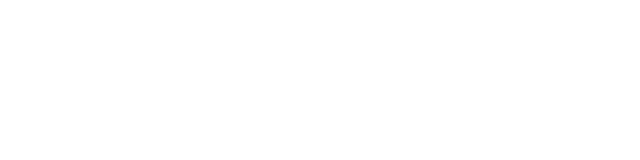
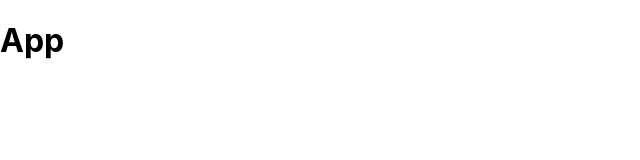
Before and after one commit to amandena/click-counter, a React (Create React App) app: page / in a window 1280 px wide. Shown: the top 160 px of the page, without its empty margins (0-640 px from the left). Built offline with nearby package versions, Linux system fonts and the light colour scheme.

Commit message:
added title to app and installed babel remove package

```diff
--- a/package.json
+++ b/package.json
@@ -37,6 +37,7 @@
   },
   "devDependencies": {
     "@wojtekmaj/enzyme-adapter-react-17": "^0.6.6",
+    "babel-plugin-react-remove-properties": "^0.3.0",
     "enzyme": "^3.11.0"
   }
 }
--- a/src/App.js
+++ b/src/App.js
@@ -4,7 +4,7 @@ import './App.css';
 function App() {
   return (
     <div data-test='component-app'>
-
+      <h1>App</h1>
     </div>
   );
 }
```
Also changed, not shown: 2 other files (tests, documents, lock files or other folders).
